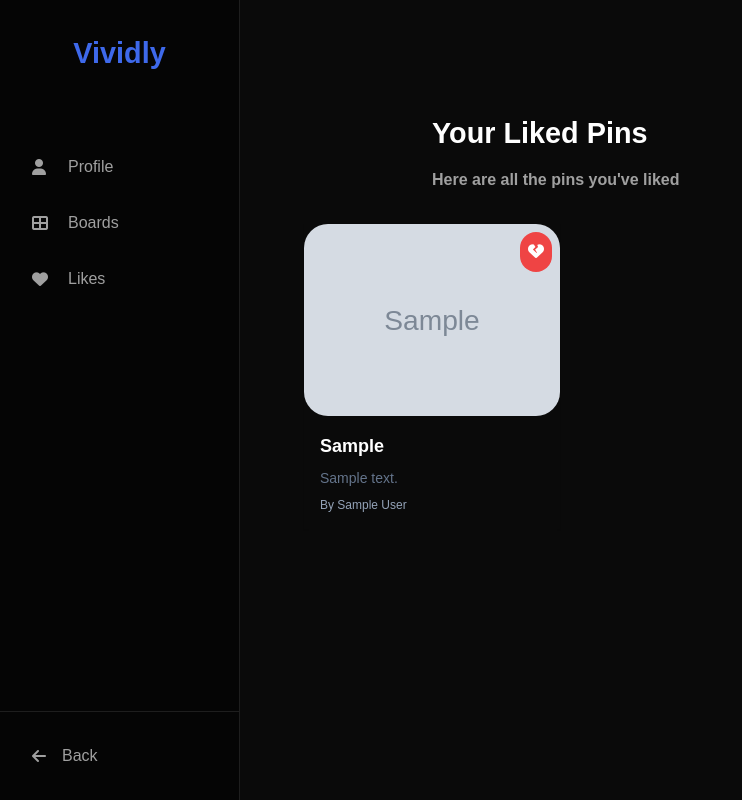
After one commit to C-Ronny/Vividly, a PHP site: page /view/user_pages/likes.php in a window 1280 px wide. The commit adds this page. Shown: the whole page, without its empty margins (0-742 px from the left). Run offline with PHP 8.4, Linux system fonts and the light colour scheme; the visitor is signed in with stand-in values (Sample User, id 1); tables that the repository leaves empty hold one stand-in row (values such as "Sample post"); grey boxes marked "Sample" are stand-in pictures; some libraries are stand-ins or nearby versions.

Commit message:
Likes section

```diff
--- a/view/user_pages/account.php
+++ b/view/user_pages/account.php
@@ -93,6 +93,10 @@ $conn->close();
                 <a href="boards.php" class="nav-item">
                     <i class="fas fa-th-large"></i>
                     <span>Boards</span>
+                </a>
+                <a href="likes.php" class="nav-item">
+                    <i class="fas fa-heart"></i>
+                    <span>Likes</span>
                 </a>
             </nav>
 
--- a/view/user_pages/boards.php
+++ b/view/user_pages/boards.php
@@ -80,6 +80,10 @@ $conn->close();
                 <a id="boards" href="boards.php" class="nav-item">
                     <i class="fas fa-th-large"></i>
                     <span>Boards</span>
+                </a>
+                <a href="likes.php" class="nav-item">
+                    <i class="fas fa-heart"></i>
+                    <span>Likes</span>
                 </a>
             </nav>
 
--- /dev/null
+++ b/view/user_pages/likes.php
@@ -0,0 +1,158 @@
+<?php
+// Include the database configuration
+include '../../db/config.php';
+
+// Start the session
+session_start();
+
+// Check if user is logged in
+if (!isset($_SESSION['user_id'])) {
+    header("Location: ../logIn.php");
+    exit();
+}
+
+// Fetch user details from the database
+$user_id = $_SESSION['user_id'];
+
+$query = "SELECT fname, lname, email FROM Users WHERE user_id = ?";
+$stmt = $conn->prepare($query);
+$stmt->bind_param("i", $user_id);
+$stmt->execute();
+$result = $stmt->get_result();
+
+// Check if the user exists
+if ($result->num_rows > 0) {
+    $user = $result->fetch_assoc();
+} else {
+    echo "User not found.";
+    exit();
+}
+
+// Fetch liked pins for the current user
+$liked_pins_query = "SELECT p.*, u.fname, u.lname, l.like_id
+                    FROM Pins p
+                    JOIN Likes l ON p.pin_id = l.pin_id
+                    JOIN Users u ON p.user_id = u.user_id
+                    WHERE l.user_id = ?
+                    ORDER BY l.created_at DESC";
+$liked_pins_stmt = $conn->prepare($liked_pins_query);
+$liked_pins_stmt->bind_param("i", $user_id);
+$liked_pins_stmt->execute();
+$liked_pins_result = $liked_pins_stmt->get_result();
+
+// Close the statements and connection
+$stmt->close();
+$liked_pins_stmt->close();
+$conn->close();
+?>
+
+<!DOCTYPE html>
+<html lang="en">
+
+<head>
+    <meta charset="UTF-8">
+    <meta name="viewport" content="width=device-width, initial-scale=1.0">
+    <title>Vividly | Liked Pins</title>
+    <script src="https://cdn.tailwindcss.com"></script>
+    <link rel="stylesheet" href="../../assets/css/boards.css">
+    <link rel="stylesheet" href="https://cdnjs.cloudflare.com/ajax/libs/font-awesome/6.4.2/css/all.min.css">
+    <script>
+        function unlikePin(pinId) {
+            if (confirm('Are you sure you want to unlike this pin?')) {
+                fetch('../../db/user_db/unlike_pin.php', {
+                    method: 'POST',
+                    headers: {
+                        'Content-Type': 'application/x-www-form-urlencoded',
+                    },
+                    body: 'pin_id=' + pinId
+                })
+                .then(response => response.json())
+                .then(data => {
+                    if (data.success) {
+                        // Remove the pin card from the display
+                        document.getElementById('pin-' + pinId).remove();
+                    } else {
+                        alert('Failed to unlike pin. Please try again.');
+                    }
+                })
+                .catch(error => {
+                    console.error('Error:', error);
+                    alert('An error occurred. Please try again.');
+                });
+            }
+        }
+    </script>
+</head>
+
+<body>
+    <div class="app-container">
+        <!-- Sidebar -->
+        <aside class="sidebar">
+            <div class="sidebar-header">
+                <h1 class="logo"><a href="landingpage.php">Vividly</a></h1>
+            </div>
+
+            <nav class="sidebar-nav">
+                <a href="account.php" class="nav-item">
+                    <i class="fas fa-user"></i>
+                    <span>Profile</span>
+                </a>
+                <a href="boards.php" class="nav-item">
+                    <i class="fas fa-th-large"></i>
+                    <span>Boards</span>
+                </a>
+                <a id="likes" href="likes.php" class="nav-item">
+                    <i class="fas fa-heart"></i>
+                    <span>Likes</span>
+                </a>
+            </nav>
+
+            <div class="sidebar-footer">
+                <a href="landingpage.php" class="back-button">
+                    <i class="fas fa-arrow-left"></i>
+                    <span>Back</span>
+                </a>
+            </div>
+        </aside>
+
+        <!-- Main Content -->
+        <main class="main-content">
+            <h1 id="welcome">Your Liked Pins</h1>
+            <p id="welcome-text">Here are all the pins you've liked</p>
+
+            <!-- Liked Pins Grid -->
+            <div class="flex flex-row flex-wrap gap-6 p-8">
+                <?php while ($pin = $liked_pins_result->fetch_assoc()): ?>
+                    <div id="pin-<?= $pin['pin_id'] ?>" class="flex-shrink-0 w-64 shadow-sm hover:transform hover:scale-105 transition-transform duration-200">
+                        <div class="relative overflow-hidden">
+                            <img
+                                src="<?= htmlspecialchars($pin['image_url']) ?>"
+                                alt="<?= htmlspecialchars($pin['caption']) ?>"
+                                class="w-full h-48 object-cover rounded-3xl"
+                            />
+                            <button
+                                onclick="unlikePin(<?= $pin['pin_id'] ?>)"
+                                class="absolute top-2 right-2 bg-red-500 hover:bg-red-600 text-white rounded-full p-2"
+                            >
+                                <i class="fas fa-heart-broken"></i>
+                            </button>
+                        </div>
+                        <div class="p-4">
+                            <h6 class="text-white text-lg font-semibold mb-2">
+                                <?= htmlspecialchars($pin['caption']) ?>
+                            </h6>
+                            <p class="text-slate-500 text-sm leading-normal font-light">
+                                <?= htmlspecialchars($pin['description']) ?>
+                            </p>
+                            <p class="text-slate-400 text-xs mt-2">
+                                By <?= htmlspecialchars($pin['fname']) ?> <?= htmlspecialchars($pin['lname']) ?>
+                            </p>
+                        </div>
+                    </div>
+                <?php endwhile; ?>
+            </div>
+        </main>
+    </div>
+</body>
+
+</html>
```
Also changed, not shown: db/user_db/unlike_pin.php (added, +37 -0 lines), view/user_pages/landingpage.php (+9 -0 lines).
